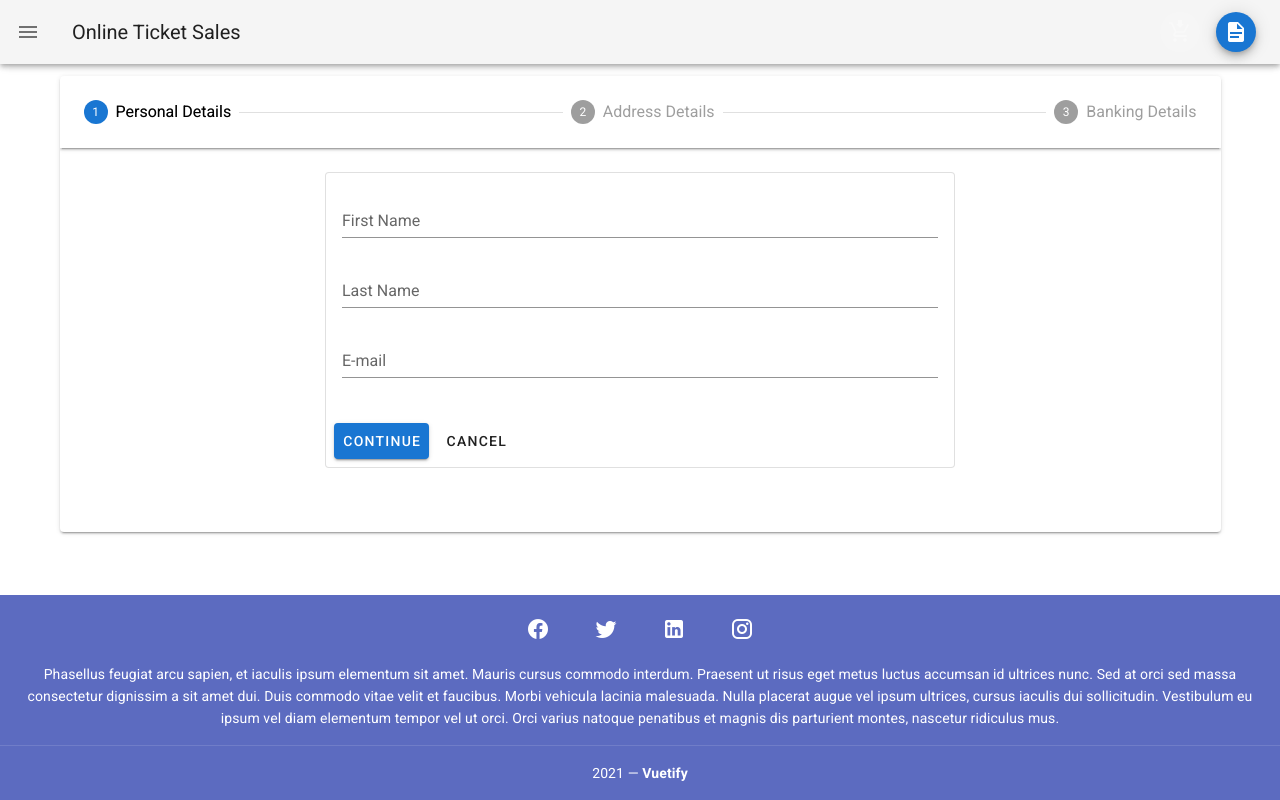
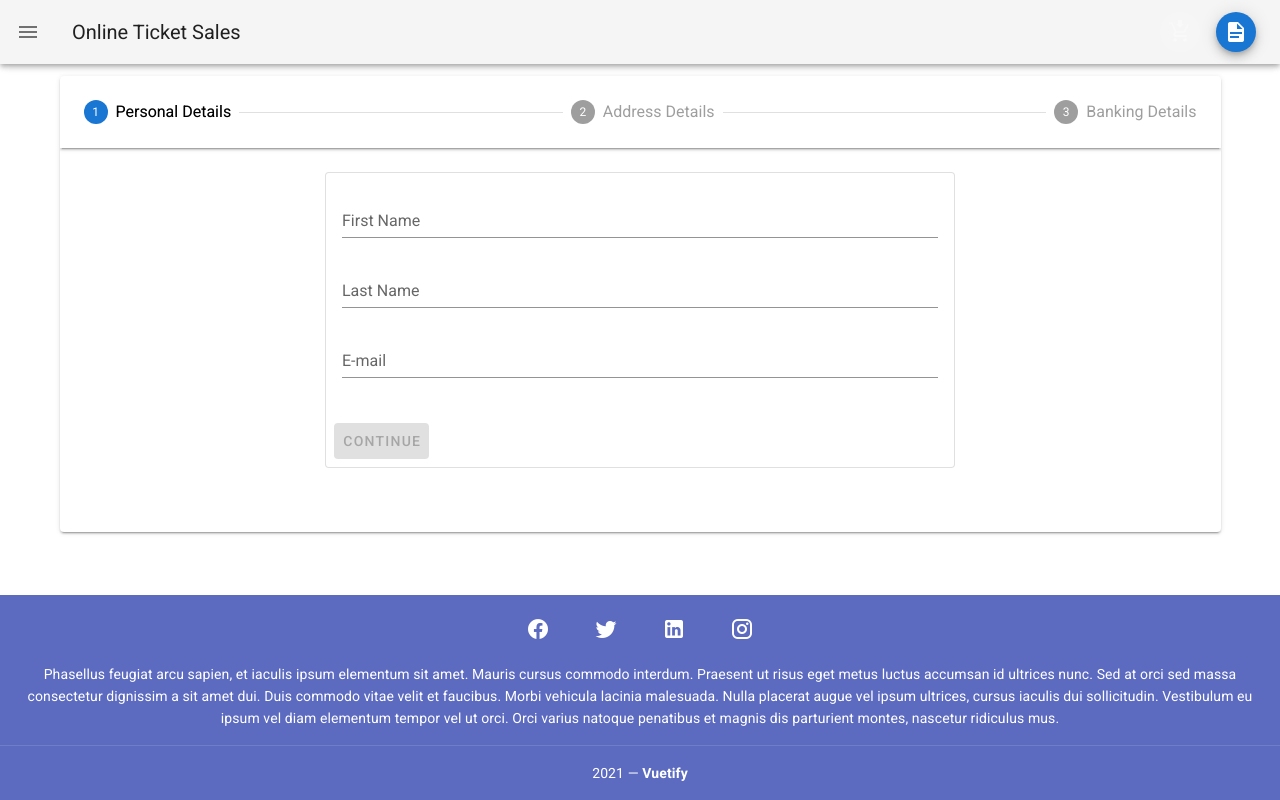
Before and after one commit to lwandilemfundisi/ticket-sales, a Vue app: page /#/checkout in a window 1280 px wide. Built offline with nearby package versions, Linux system fonts and the light colour scheme; what vuejs-logger would draw is missing.

Commit message:
save progress

```diff
--- a/src/components/Checkout.vue
+++ b/src/components/Checkout.vue
@@ -1,8 +1,6 @@
 <template>
   <v-container>
     <v-stepper v-model="e1">
-      <validation-observer ref="observer">
-        <form @submit.prevent="onSubmit">
       <v-stepper-header>
         <v-stepper-step :complete="e1 > 1" step="1">
           Personal Details
@@ -16,7 +14,16 @@
       </v-stepper-header>
       <v-stepper-items>
         <v-stepper-content step="1" style="height: auto">
-              <v-card class="mb-12" outlined style="margin: 0px auto; text-align: center; width:630px">
+          <v-card
+            class="mb-12"
+            outlined
+            style="margin: 0px auto; text-align: center; width: 630px"
+          >
+            <validation-observer
+              ref="observePersonalDetails"
+              v-slot="{ invalid }"
+            >
+              <form @submit.prevent="validatePersonalDetails">
                 <v-card-text>
                   <validation-provider
                     v-slot="{ errors }"
@@ -56,14 +63,31 @@
                   </validation-provider>
                 </v-card-text>
                 <v-card-actions>
-                  <v-btn color="primary" @click="e1 = 2"> Continue </v-btn>
-                  <v-btn text> Cancel </v-btn>
+                  <v-btn
+                    type="submit"
+                    color="primary"
+                    @click="e1 = 2"
+                    :disabled="invalid"
+                  >
+                    Continue
+                  </v-btn>
                 </v-card-actions>
+              </form>
+            </validation-observer>
           </v-card>
         </v-stepper-content>
         <v-stepper-content step="2" style="height: auto">
-              <v-card class="mb-12" outlined style="margin: 0px auto; text-align: center; width:630px">
+          <v-card
+            class="mb-12"
+            outlined
+            style="margin: 0px auto; text-align: center; width: 630px"
+          >
+            <validation-observer
+              ref="observeAddressDetails"
+              v-slot="{ invalid }"
+            >
               <v-card-text>
+                <form @submit.prevent="validateAddressDetails">
                   <validation-provider
                     v-slot="{ errors }"
                     name="Address"
@@ -112,16 +136,33 @@
                       required
                     ></v-text-field>
                   </validation-provider>
+                </form>
               </v-card-text>
               <v-card-actions>
-                  <v-btn color="primary" @click="e1 = 3"> Continue </v-btn>
-                  <v-btn text> Cancel </v-btn>
+                <v-btn
+                  type="submit"
+                  color="primary"
+                  @click="e1 = 3"
+                  :disabled="invalid"
+                >
+                  Continue
+                </v-btn>
               </v-card-actions>
+            </validation-observer>
           </v-card>
         </v-stepper-content>
         <v-stepper-content step="3" style="height: auto">
-              <v-card class="mb-12" outlined style="margin: 0px auto; text-align: center; width:630px">
+          <v-card
+            class="mb-12"
+            outlined
+            style="margin: 0px auto; text-align: center; width: 630px"
+          >
+            <validation-observer
+              ref="observeBankingDetails"
+              v-slot="{ invalid }"
+            >
               <v-card-text>
+                <form @submit.prevent="validateBankingDetails">
                   <validation-provider
                     v-slot="{ errors }"
                     name="CardNumber"
@@ -170,16 +211,22 @@
                       required
                     ></v-text-field>
                   </validation-provider>
+                </form>
               </v-card-text>
               <v-card-actions>
-                  <v-btn color="primary" @click="e1 = 1"> Continue </v-btn>
-                  <v-btn text> Cancel </v-btn>
+                <v-btn
+                  type="submit"
+                  color="primary"
+                  @click="e1 = 1"
+                  :disabled="invalid"
+                >
+                  Continue
+                </v-btn>
               </v-card-actions>
+            </validation-observer>
           </v-card>
         </v-stepper-content>
       </v-stepper-items>
-        </form>
-      </validation-observer>
     </v-stepper>
   </v-container>
 </template>
@@ -238,9 +285,16 @@ export default {
   }),
 
   methods: {
-    onSubmit() {
-      this.$refs.observer.validate();
-
+    validatePersonalDetails() {
+      this.$refs.observePersonalDetails.validate();
+    },
+    validateAddressDetails() {
+      this.$refs.observeAddressDetails.validate();
+    },
+    validateBankingDetails() {
+      this.$refs.observeBankingDetails.validate();
+    },
+    submitOrder() {
       this.$data.userId = this.$store.getters.getUserId;
       this.$data.basketId = this.$store.state.basket.basket.id;
       this.$store.dispatch("checkout", this.$data);
```
Lines whose indentation alone changed are shown as unchanged.
